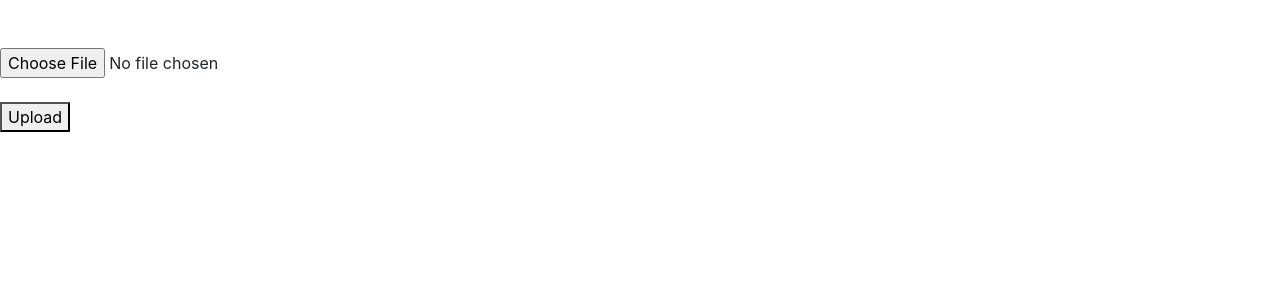
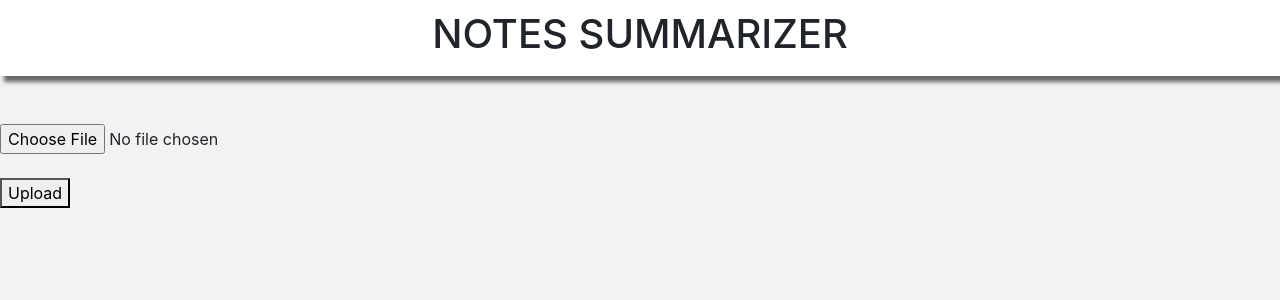
Before and after one commit to sp2003s/VIT-PROJECT-1, a Django app: page / in a window 1280 px wide. Shown: the top 300 px of the page. Run offline with Django 5.2, Linux system fonts and the light colour scheme.

Commit message:
Starting frontend for index page adding navbar

```diff
--- a/Application/settings.py
+++ b/Application/settings.py
@@ -117,8 +117,8 @@ USE_TZ = True
 # https://docs.djangoproject.com/en/5.0/howto/static-files/
 
 STATIC_URL = 'static/'
-STATICFILES_DIR = [
-    os.path.join(BASE_DIR, STATIC_URL),
+STATICFILES_DIRS = [
+    os.path.join(BASE_DIR, 'static/'),
 ]
 
 # Default primary key field type
--- /dev/null
+++ b/static/css/index.css
@@ -0,0 +1,10 @@
+body{
+    background-color: rgb(242, 242, 242);
+}
+
+nav{
+    padding: 10px;
+    text-align: center;
+    background-color: white;
+    box-shadow: 4px 6px 4px rgba(0, 0, 0, 0.573);
+}
--- a/templates/home.html
+++ b/templates/home.html
@@ -11,8 +11,13 @@
     <script src="https://cdn.jsdelivr.net/npm/popper.js@1.16.0/dist/umd/popper.min.js" integrity="sha384-Q6E9RHvbIyZFJoft+2mJbHaEWldlvI9IOYy5n3zV9zzTtmI3UksdQRVvoxMfooAo" crossorigin="anonymous"></script>
     <script src="https://cdn.jsdelivr.net/npm/bootstrap@4.4.1/dist/js/bootstrap.min.js" integrity="sha384-wfSDF2E50Y2D1uUdj0O3uMBJnjuUD4Ih7YwaYd1iqfktj0Uod8GCExl3Og8ifwB6" crossorigin="anonymous"></script>
 
+    <link rel="stylesheet" href="{% static 'css/index.css' %}">
 </head>
 <body>
+
+    <nav>
+        <h1>NOTES SUMMARIZER</h1>
+    </nav>
 
     <br><br>
 
```
